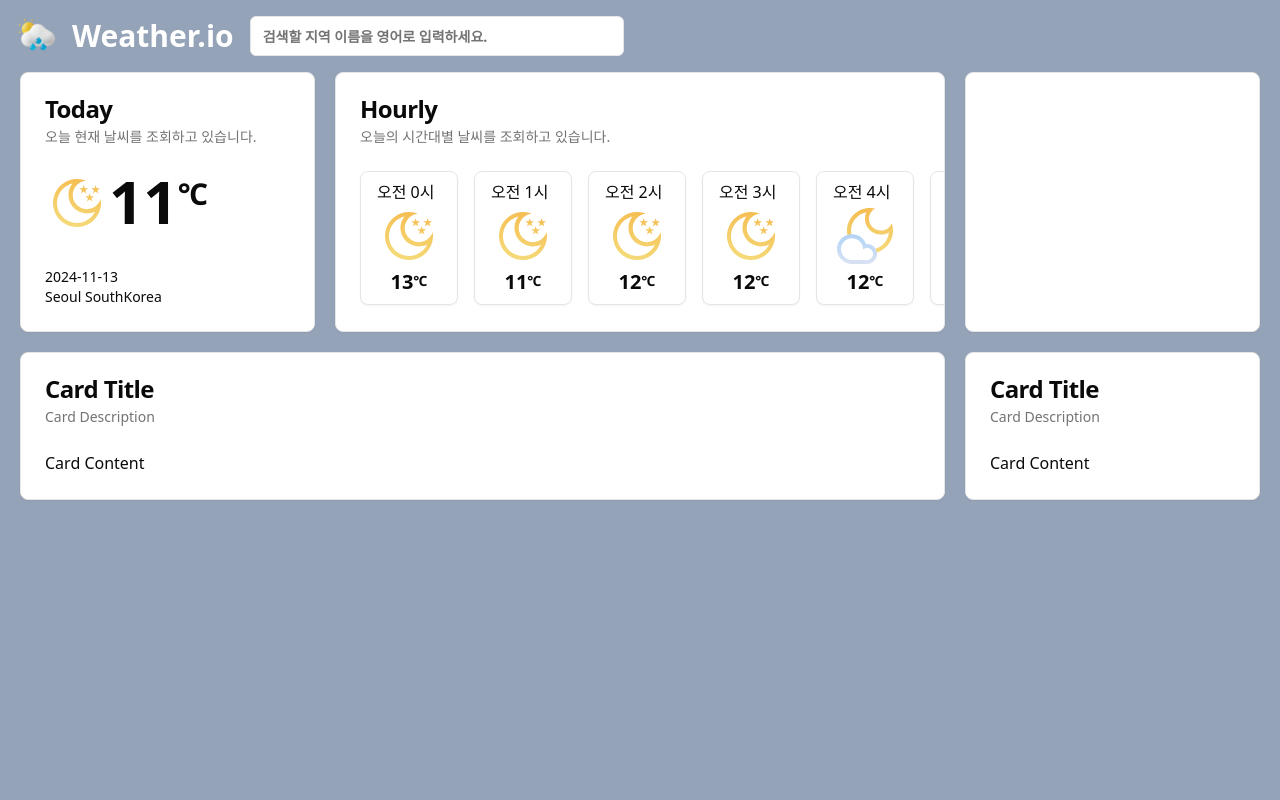
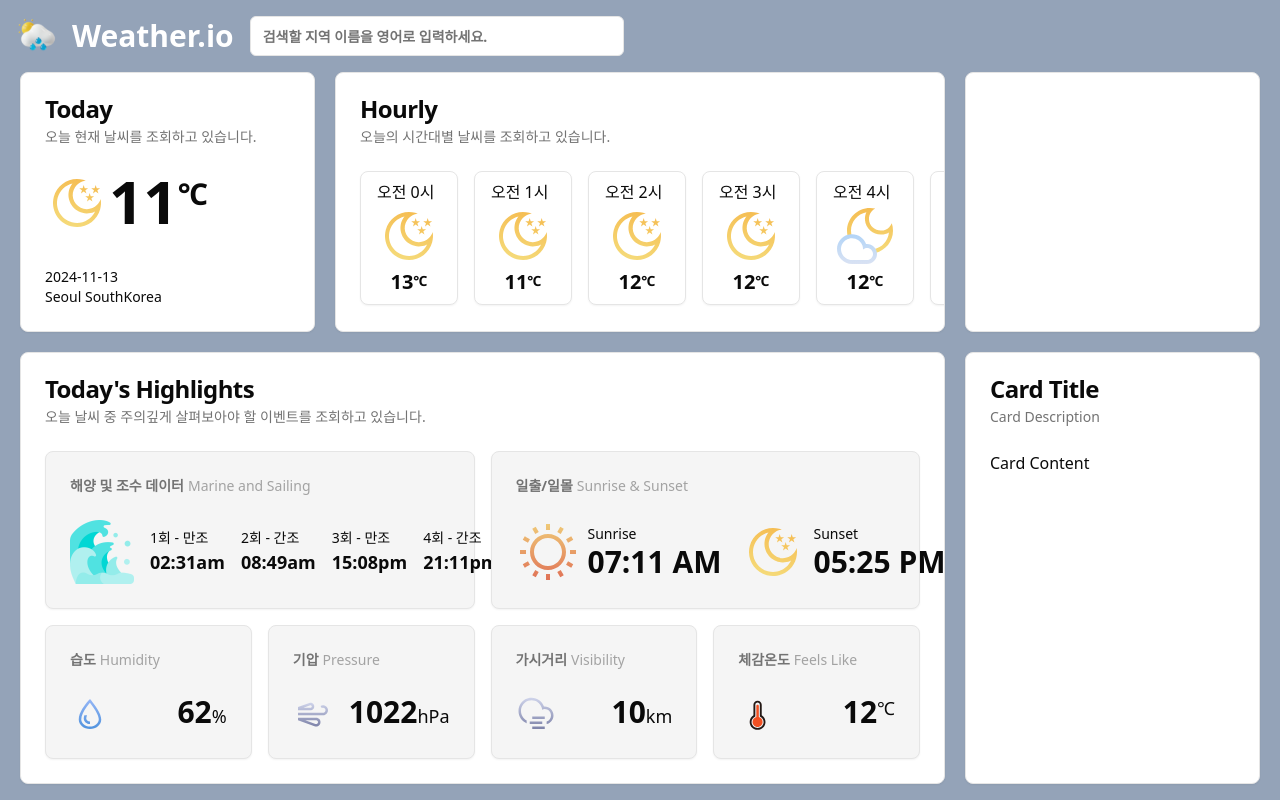
Before and after one commit to nrkcode/React-hw, a React (Vite) app: page / in a window 1280 px wide. Built offline with nearby package versions, Linux system fonts and the light colour scheme.

Commit message:
feat: 하이라이트 카드 콘텐츠 추가

```diff
--- a/src/views/Home.tsx
+++ b/src/views/Home.tsx
@@ -57,9 +57,7 @@ function HomePage() {
                                 </div>
                             </div>
                             <Separator className="my-4" />
-                            <p className="text-sm font-medium">
-                                2024-11-13
-                            </p>
+                            <p className="text-sm font-medium">2024-11-13</p>
                             <p className="text-sm font-medium">
                                 Seoul SouthKorea
                             </p>
@@ -190,15 +188,158 @@ function HomePage() {
                         </CardContent>
                     </Card>
 
+                    {/* 지도 */}
                     <Card className=""></Card>
 
+                    {/* 하이라이트 */}
                     <Card className="col-span-3">
                         <CardHeader>
-                            <CardTitle>Card Title</CardTitle>
-                            <CardDescription>Card Description</CardDescription>
+                            <CardTitle>Today's Highlights</CardTitle>
+                            <CardDescription>
+                                오늘 날씨 중 주의깊게 살펴보아야 할 이벤트를
+                                조회하고 있습니다.
+                            </CardDescription>
                         </CardHeader>
-                        <CardContent>
-                            <p>Card Content</p>
+                        <CardContent className="grid grid-cols-4 gap-4">
+                            <Card className="col-span-2 bg-neutral-100">
+                                <CardHeader>
+                                    <CardDescription className="font-semibold">
+                                        해양 및 조수 데이터
+                                        <span className="text-sm ml-1 font-normal text-neutral-400">
+                                            Marine and Sailing
+                                        </span>
+                                    </CardDescription>
+                                </CardHeader>
+                                <CardContent className="flex flex-row w-fit gap-4">
+                                    <img
+                                        src="src\assets\icons\Waves.png"
+                                        className="h-16 w-16"
+                                    />
+                                    <div className="flex min-w-fit flex-col justify-center">
+                                        <span className="text-sm">
+                                            1회 - 만조
+                                        </span>
+                                        <span className="text-lg font-extrabold">
+                                            02:31am
+                                        </span>
+                                    </div>
+                                    <div className="flex min-w-fit flex-col justify-center">
+                                        <span className="text-sm">
+                                            2회 - 간조
+                                        </span>
+                                        <span className="text-lg font-extrabold">
+                                            08:49am
+                                        </span>
+                                    </div>
+                                    <div className="flex min-w-fit flex-col justify-center">
+                                        <span className="text-sm">
+                                            3회 - 만조
+                                        </span>
+                                        <span className="text-lg font-extrabold">
+                                            15:08pm
+                                        </span>
+                                    </div>
+                                    <div className="flex min-w-fit flex-col justify-center">
+                                        <span className="text-sm">
+                                            4회 - 간조
+                                        </span>
+                                        <span className="text-lg font-extrabold">
+                                            21:11pm
+                                        </span>
+                                    </div>
+                                </CardContent>
+                            </Card>
+                            <Card className="col-span-2 bg-neutral-100">
+                                <CardHeader>
+                                    <CardDescription className="font-semibold">
+                                        일출/일몰
+                                        <span className="text-sm ml-1 font-normal text-neutral-400">
+                                            Sunrise & Sunset
+                                        </span>
+                                    </CardDescription>
+                                </CardHeader>
+                                <CardContent className="flex flex-row w-fit gap-4">
+                                    <div className="flex min-w-fit gap-1">
+                                        <img src="src\assets\icons\1000d.svg" className="h-16 w-16"/>
+                                        <div className="flex min-w-fit flex-col m-1 justify-start">
+                                            <span className="text-sm">Sunrise</span>
+                                            <span className="text-3xl font-extrabold">07:11 AM</span>
+                                        </div>
+                                    </div>
+                                    <div className="flex min-w-fit gap-1">
+                                        <img src="src\assets\icons\1000n.svg" className="h-16 w-16"/>
+                                        <div className="flex min-w-fit flex-col m-1 justify-start">
+                                            <span className="text-sm">Sunset</span>
+                                            <span className="text-3xl font-extrabold">05:25 PM</span>
+                                        </div>
+                                    </div>
+                                </CardContent>
+                            </Card>
+                            <Card className="bg-neutral-100">
+                                <CardHeader>
+                                    <CardDescription className="font-semibold">
+                                    습도
+                                    <span className="text-sm ml-1 font-normal text-neutral-400">
+                                    Humidity</span>
+                                    </CardDescription>
+                                </CardHeader>
+                                <CardContent className="flex min-w-fit justify-between">
+                                    <img src="src/assets/icons/Humidity.svg" className="h-10 w-10"/>
+                                    <div className="">
+                                        <span className="text-3xl font-extrabold">62</span>
+                                        <span className="text-lg">%</span>
+                                    </div>
+                                </CardContent>
+                            </Card>
+                            <Card className="bg-neutral-100">
+                                <CardHeader>
+                                    <CardDescription className="font-semibold">
+                                    기압
+                                    <span className="text-sm ml-1 font-normal text-neutral-400">
+                                    Pressure</span>
+                                    </CardDescription>
+                                </CardHeader>
+                                <CardContent className="flex min-w-fit justify-between">
+                                    <img src="src/assets/icons/Wind.svg" className="h-10 w-10"/>
+                                    <div className="">
+                                        <span className="text-3xl font-extrabold">1022</span>
+                                        <span className="text-lg">hPa</span>
+                                    </div>
+                                </CardContent>
+                            </Card>
+                            <Card className="bg-neutral-100">
+                                <CardHeader>
+                                    <CardDescription className="font-semibold">
+                                    가시거리
+                                    <span className="text-sm ml-1 font-normal text-neutral-400">
+                                    Visibility</span>
+                                    </CardDescription>
+                                </CardHeader>
+                                <CardContent className="flex min-w-fit justify-between">
+                                    <img src="src/assets/icons/Fog.svg" className="h-10 w-10"/>
+                                    <div className="">
+                                        <span className="text-3xl font-extrabold">10</span>
+                                        <span className="text-lg">km</span>
+                                    </div>
+                                </CardContent>
+                            </Card>
+                            <Card className="bg-neutral-100">
+                                <CardHeader>
+                                    <CardDescription className="font-semibold">
+                                    체감온도
+                                    <span className="text-sm ml-1 font-normal text-neutral-400">
+                                    Feels Like</span>
+                                    </CardDescription>
+                                </CardHeader>
+                                <CardContent className="flex min-w-fit justify-between">
+                                    <img src="src/assets/icons/Hot.svg" className="h-10 w-10"/>
+                                    <div className="flex justify-start">
+                                        <span className="text-3xl font-extrabold">12</span>
+                                        <span className="text-lg ">℃</span>
+
+                                    </div>
+                                </CardContent>
+                            </Card>
                         </CardContent>
                     </Card>
 
```
